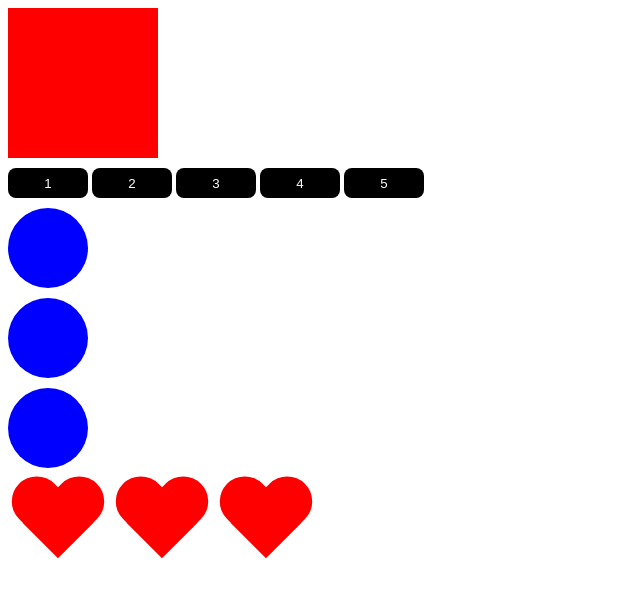
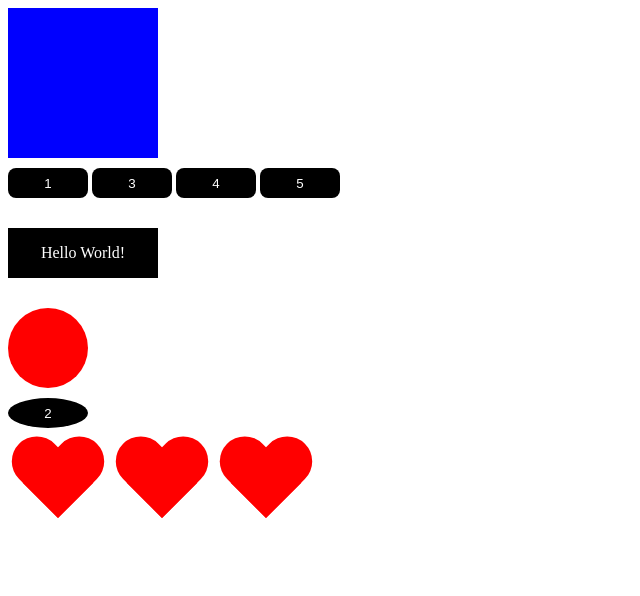
Before and after one commit to oligol/javasscript-react, a plain HTML site: page 016/index.html in a window 1280 px wide. Shown: the whole page, without its empty margins (0-640 px from the left). Drawn offline with Linux system fonts and the light colour scheme.

Commit message:
017 Действия  с элементами на странице

```diff
--- a/016/index.html
+++ b/016/index.html
@@ -20,9 +20,11 @@
     <div class="circle"></div>
     <div class="circle"></div>
 
-    <div class="heart"></div>
-    <div class="heart"></div>
-    <div class="heart"></div>
+    <div class="wrapper">
+        <div class="heart"></div>
+        <div class="heart"></div>
+        <div class="heart"></div>
+    </div>
 
     <script src="script.js"></script>
 
--- a/016/script.js
+++ b/016/script.js
@@ -1,12 +1,50 @@
 let box = document.getElementById("box"),
     btn = document.getElementsByTagName('button'),
     circle = document.getElementsByClassName('circle'),
-    heart = document.querySelectorAll('.wrapper.heart'),
-    oneHeart = document.querySelector('.heart');
+    heart = document.querySelectorAll('.heart'),
+    oneHeart = document.querySelector('.heart'),
+    wrapper = document.querySelector('.wrapper');
 
-console.log(box);
-console.log(btn);
-console.log(btn[0]);
-console.log(circle[2]);
-console.log(heart[2]);
-console.log(oneHeart);
+// console.log(box);
+// console.log(btn);
+// console.log(btn[0]);
+// console.log(circle[2]);
+// console.log(heart[2]);
+// console.log(oneHeart);
+
+box.style.backgroundColor = 'blue';
+btn[1].style.borderRadius = '100%';
+circle[0].style.backgroundColor = 'red';
+circle[1].style.backgroundColor = 'yellow';
+circle[2].style.backgroundColor = 'green';
+
+// for (let i = 0; i < heart.length; i++) {
+//     heart[i].style.backgroundColor = 'blue';
+// }
+
+// heart.forEach(function(item, i, hearts) {
+//     item.style.backgroundColor = 'blue';
+// });
+
+
+let div = document.createElement('div'),
+    text = document.createTextNode('Тут был я');
+
+div.classList.add('black');
+
+// document.body.appendChild(div);
+
+// wrapper.appendChild(div); // вставить в конец
+
+//div.innerHTML = '<h1>Hello World!</h1>' // добаить текст
+
+div.textContent = 'Hello World!';
+
+document.body.insertBefore(div, circle[0]); // вставить после
+document.body.removeChild(circle[1]); // удалить элемент
+document.body.replaceChild(btn[1], circle[1]); //заменить элемент
+
+
+
+console.log(div);
+console.log(text);
```
